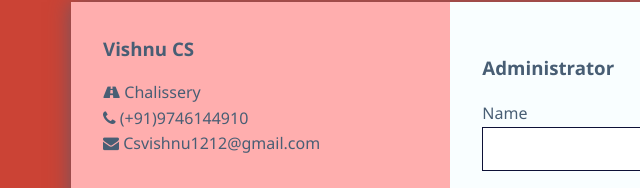
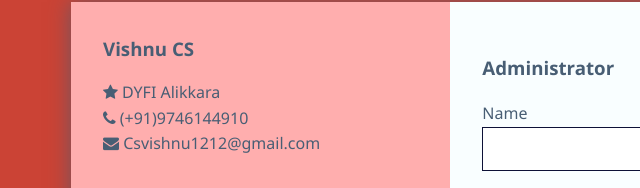
Before and after one commit to vishnuwiz/blood, a plain HTML site: page index.html in a window 1280 px wide. Shown: the part 132-320 px from the top of the page, 0-640 px from the left. Drawn offline with nearby package versions, Linux system fonts and the light colour scheme.

Commit message:
Update index.html

```diff
--- a/index.html
+++ b/index.html
@@ -16,7 +16,7 @@
       <div class="company-info">
         <h3>Vishnu CS</h3>
         <ul>
-          <li><i class="fa fa-road"></i> Chalissery</li>
+          <li><i class="fa fa-star"></i> DYFI Alikkara</li>
           <li><i class="fa fa-phone"></i> (+91)9746144910</li>
           <li><i class="fa fa-envelope"></i> Csvishnu1212@gmail.com</li>
         </ul>
```
